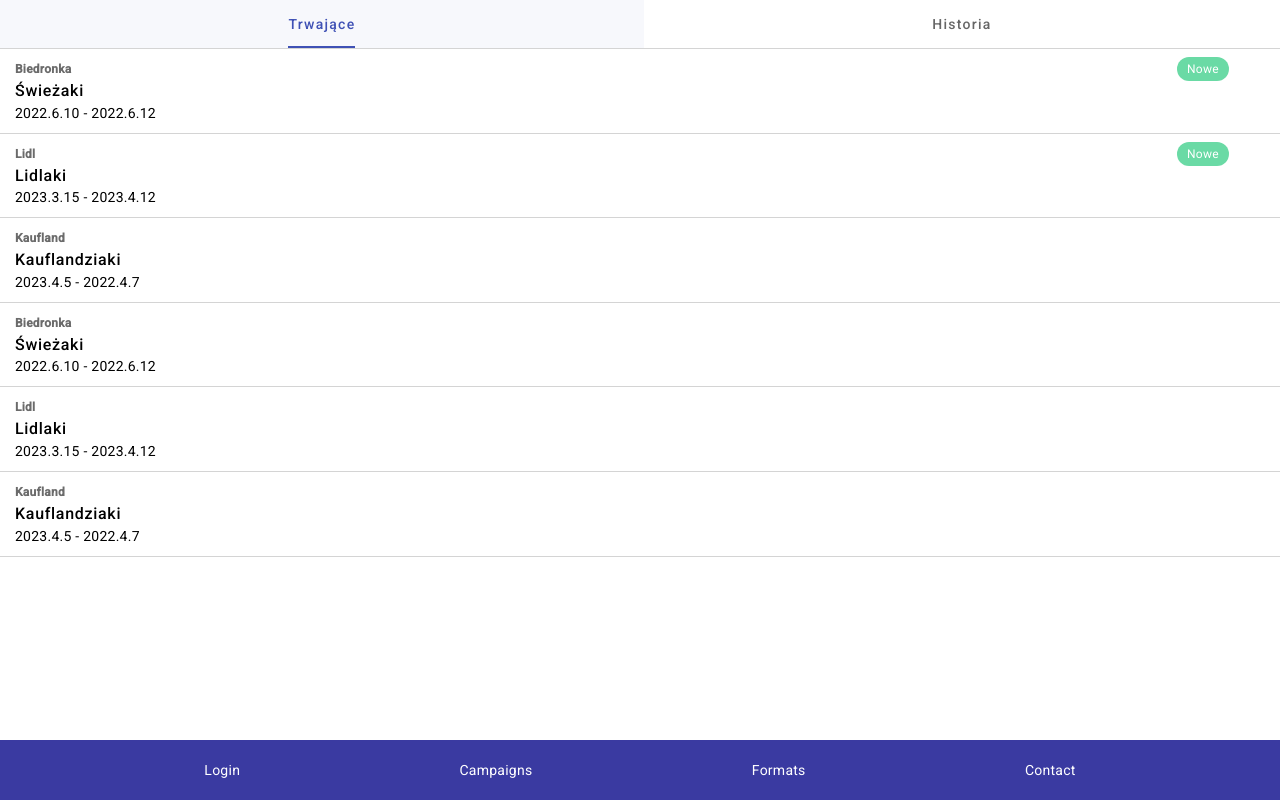
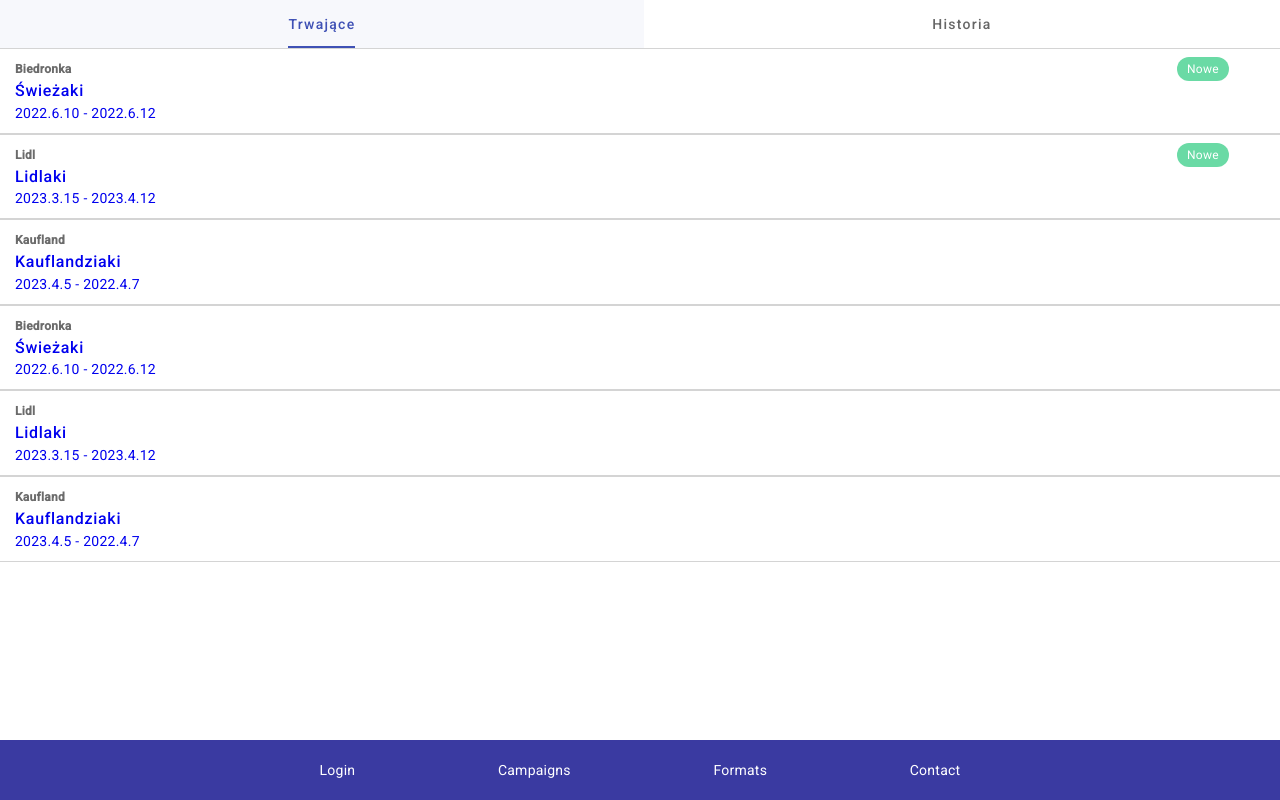
Before and after one commit to RadoslawMikus/mobiem-app, an Angular app: page /campaigns in a window 1280 px wide. Built offline with nearby package versions, Linux system fonts and the light colour scheme.

Commit message:
Added routing to campaigns

```diff
--- a/src/app/app-routing.module.ts
+++ b/src/app/app-routing.module.ts
@@ -1,6 +1,7 @@
 import { NgModule } from '@angular/core';
 import { RouterModule, Routes } from '@angular/router';
 import { CampaignsComponent } from './components/campaigns/campaigns.component';
+import { SingleCampaignComponent } from './components/campaigns/single-campaign/single-campaign.component';
 import { ContactComponent } from './components/contact/contact.component';
 import { FormatsComponent } from './components/formats/formats.component';
 import { LoginComponent } from './components/login/login.component';
@@ -8,6 +9,7 @@
 const routes: Routes = [
   { path: 'login', component: LoginComponent },
   { path: 'campaigns', component: CampaignsComponent },
+  { path: 'campaigns/:id', component: SingleCampaignComponent },
   { path: 'formats', component: FormatsComponent },
   { path: 'contact', component: ContactComponent },
 ];
--- a/src/app/app.module.ts
+++ b/src/app/app.module.ts
@@ -12,6 +12,7 @@
 import { MatTabsModule } from '@angular/material/tabs';
 import { MatInputModule } from '@angular/material/input';
 import { MatButtonModule } from '@angular/material/button';
+import { SingleCampaignComponent } from './components/campaigns/single-campaign/single-campaign.component';
 
 @NgModule({
   declarations: [
@@ -21,6 +22,7 @@
     CampaignsComponent,
     FormatsComponent,
     NavigationComponent,
+    SingleCampaignComponent,
   ],
   imports: [
     BrowserModule,
--- a/src/app/components/campaigns/campaign.model.ts
+++ b/src/app/components/campaigns/campaign.model.ts
@@ -1,14 +1,18 @@
 export class Campaign {
   constructor(
+    public id: any,
     public client: string,
     public name: string,
     public startDate: Date,
-    public endDate: Date
+    public endDate: Date,
+    public newCampaign: boolean
   ) {
+    this.id = id;
     this.client = client;
     this.name = name;
     this.startDate = startDate;
     this.endDate = endDate;
+    this.newCampaign = newCampaign;
   }
 
   getStartDate() {
--- a/src/app/components/campaigns/campaigns.component.html
+++ b/src/app/components/campaigns/campaigns.component.html
@@ -2,24 +2,37 @@
   <mat-tab-group fitInkBarToContent animationDuration="0ms">
     <mat-tab label="Trwające"
       ><div class="list current">
-        <div class="campaign" *ngFor="let campaign of current">
+        <a
+          *ngFor="let campaign of current"
+          [routerLink]="['/campaigns', campaign.id]"
+        >
+          <div
+            class="campaign"
+            [ngClass]="{ new: campaign.newCampaign === true }"
+          >
             <div class="client">{{ campaign.client }}</div>
             <div class="name">{{ campaign.name }}</div>
             <div class="dates">
               {{ campaign.getStartDate() }} - {{ campaign.getEndDate() }}
             </div>
-        </div>
+          </div></a
+        >
       </div></mat-tab
     >
     <mat-tab label="Historia"
       ><div class="list history">
-        <div class="campaign" *ngFor="let campaign of old">
+        <a
+          *ngFor="let campaign of old"
+          [routerLink]="['/campaigns', campaign.id]"
+        >
+          <div class="campaign">
             <div class="client">{{ campaign.client }}</div>
             <div class="name">{{ campaign.name }}</div>
             <div class="dates">
               {{ campaign.getStartDate() }} - {{ campaign.getEndDate() }}
             </div>
-        </div>
+          </div></a
+        >
       </div></mat-tab
     >
   </mat-tab-group>
--- a/src/app/components/campaigns/campaigns.component.scss
+++ b/src/app/components/campaigns/campaigns.component.scss
@@ -28,9 +28,7 @@
   }
 }
 
-.current .campaign {
-  &:nth-of-type(1),
-  &:nth-of-type(2) {
+.new {
   &::after {
     content: "Nowe";
     position: absolute;
@@ -43,4 +41,3 @@
     border-radius: 20px;
   }
 }
-}
--- a/src/app/components/campaigns/campaigns.component.ts
+++ b/src/app/components/campaigns/campaigns.component.ts
@@ -9,79 +9,103 @@
 export class CampaignsComponent {
   current = [
     new Campaign(
+      1,
       'Biedronka',
       'Świeżaki',
       new Date(2022, 5, 10, 12, 2, 10),
-      new Date(2022, 5, 12, 15, 9, 0)
+      new Date(2022, 5, 12, 15, 9, 0),
+      true
     ),
     new Campaign(
+      2,
       'Lidl',
       'Lidlaki',
       new Date(2023, 2, 15, 19, 9, 12),
-      new Date(2023, 3, 12, 12, 44, 0)
+      new Date(2023, 3, 12, 12, 44, 0),
+      true
     ),
     new Campaign(
+      3,
       'Kaufland',
       'Kauflandziaki',
       new Date(2023, 3, 5, 11, 41, 20),
-      new Date(2022, 3, 7, 17, 44, 30)
+      new Date(2022, 3, 7, 17, 44, 30),
+      false
     ),
     new Campaign(
+      4,
       'Biedronka',
       'Świeżaki',
       new Date(2022, 5, 10, 12, 2, 10),
-      new Date(2022, 5, 12, 15, 9, 0)
+      new Date(2022, 5, 12, 15, 9, 0),
+      false
     ),
     new Campaign(
+      5,
       'Lidl',
       'Lidlaki',
       new Date(2023, 2, 15, 19, 9, 12),
-      new Date(2023, 3, 12, 12, 44, 0)
+      new Date(2023, 3, 12, 12, 44, 0),
+      false
     ),
     new Campaign(
+      6,
       'Kaufland',
       'Kauflandziaki',
       new Date(2023, 3, 5, 11, 41, 20),
-      new Date(2022, 3, 7, 17, 44, 30)
+      new Date(2022, 3, 7, 17, 44, 30),
+      false
     ),
   ];
 
   old = [
     new Campaign(
+      7,
       'Intermarche',
       'Intermarszaki',
       new Date(2021, 12, 10, 16, 2, 10),
-      new Date(2021, 12, 12, 12, 9, 0)
+      new Date(2021, 12, 12, 12, 9, 0),
+      false
     ),
     new Campaign(
+      8,
       'Castorama',
       'Castoramiaki',
       new Date(2022, 2, 15, 19, 9, 12),
-      new Date(2022, 3, 12, 12, 44, 0)
+      new Date(2022, 3, 12, 12, 44, 0),
+      false
     ),
     new Campaign(
+      9,
       'Mrówka',
       'Mrówkojadki',
       new Date(2022, 1, 2, 11, 11, 20),
-      new Date(2022, 1, 15, 12, 32, 30)
+      new Date(2022, 1, 15, 12, 32, 30),
+      false
     ),
     new Campaign(
+      10,
       'Żabka',
       'Żabkojady',
       new Date(2020, 2, 2, 12, 2, 10),
-      new Date(2020, 5, 12, 43, 9, 0)
+      new Date(2020, 5, 12, 43, 9, 0),
+      false
     ),
     new Campaign(
+      11,
       'Selgros',
       'Selgrosiaki',
       new Date(2019, 2, 15, 19, 9, 12),
-      new Date(2019, 3, 12, 12, 44, 0)
+      new Date(2019, 3, 12, 12, 44, 0),
+      false
     ),
     new Campaign(
+      12,
       'Kaufland',
       'Kauflandziaki',
       new Date(2023, 7, 15, 14, 41, 20),
-      new Date(2022, 9, 17, 17, 21, 30)
+      new Date(2022, 9, 17, 17, 21, 30),
+      false
     ),
   ];
 
--- /dev/null
+++ b/src/app/components/campaigns/single-campaign/single-campaign.component.html
@@ -0,0 +1,2 @@
+<p>single-campaign works!</p>
+<h1>{{ result }}</h1>
--- /dev/null
+++ b/src/app/components/campaigns/single-campaign/single-campaign.component.ts
@@ -0,0 +1,23 @@
+import { Component, OnInit } from '@angular/core';
+import { ActivatedRoute } from '@angular/router';
+
+@Component({
+  selector: 'app-single-campaign',
+  templateUrl: './single-campaign.component.html',
+  styleUrls: ['./single-campaign.component.scss'],
+})
+export class SingleCampaignComponent implements OnInit {
+  result: any;
+  constructor(private route: ActivatedRoute) {}
+  ngOnInit() {
+    this.route.paramMap.subscribe((params) => {
+      let id = +params.get('id');
+      console.log(id);
+      this.showCampaign(id);
+    });
+  }
+
+  showCampaign(id: number) {
+    this.result = id;
+  }
+}
--- a/src/app/components/navigation/navigation.component.scss
+++ b/src/app/components/navigation/navigation.component.scss
@@ -2,6 +2,8 @@
   list-style-type: none;
   display: flex;
   justify-content: space-evenly;
+  margin: 0 auto;
+  width: 70%;
 
   li {
     padding: 20px 15px;
```
Also changed, not shown: tsconfig.json (+2 -5 lines), src/app/components/campaigns/single-campaign/single-campaign.component.scss (added), 1 other file (tests, documents, lock files or other folders). Lines whose indentation alone changed are shown as unchanged.
